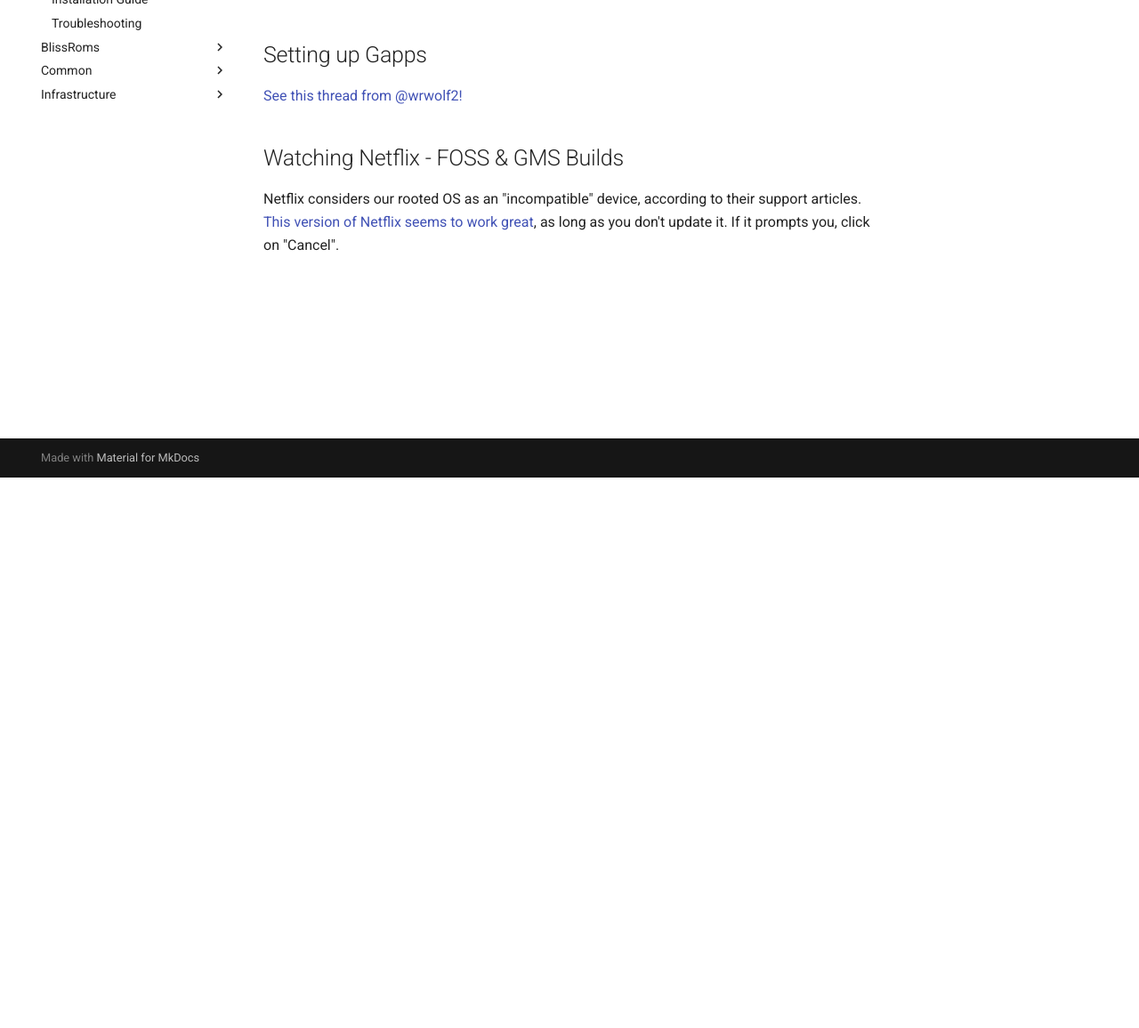
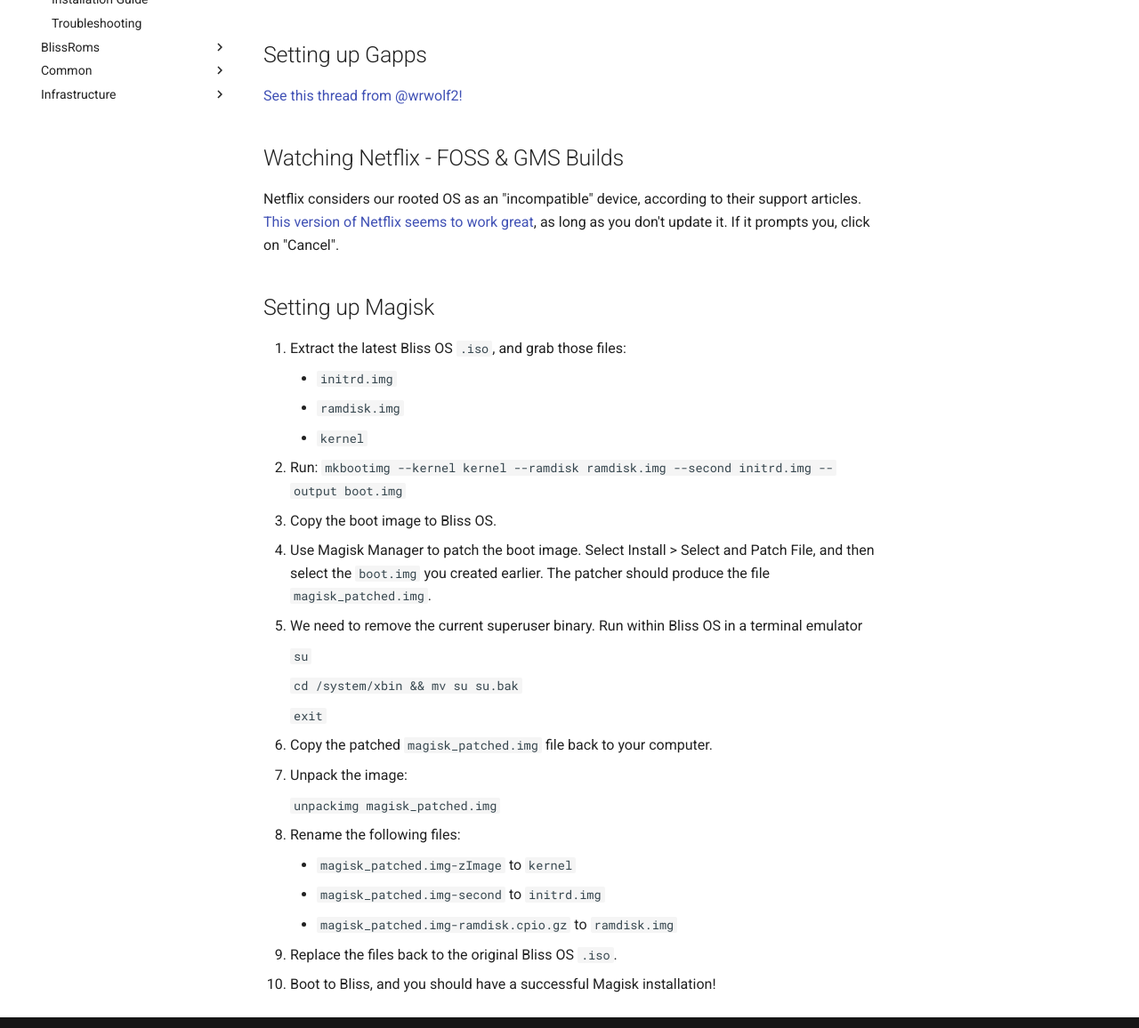
Before and after one commit to BlissRoms/Documentation-old, an MkDocs documentation site: the page built from docs/Bliss OS/extras.md, in a window 1280 px wide and 1400 px high, scrolled down 619 px, cut to the strip 244-1400 px from the top of the window. Shown: the whole strip at 89% size. Built offline with MkDocs 1.6.1 and Material for MkDocs 9.7.7, drawn with Linux system fonts in a browser that asks for light colours.

Commit message:
Bliss OS: Add Magisk installation steps
Original author: Abhishek Kumar
Modified for Linux: Eric Park

Change-Id: I04229a574e84d57bf2deab47525bba42e9a8985c

```diff
--- a/docs/Bliss OS/extras.md
+++ b/docs/Bliss OS/extras.md
@@ -16,3 +16,36 @@ Here's a video tutorial on how to do it properly:
 ## Watching Netflix - FOSS & GMS Builds
 
 Netflix considers our rooted OS as an "incompatible" device, according to their support articles. [This version of Netflix seems to work great](https://www.apkmirror.com/apk/netflix-inc/netflix/netflix-4-16-1-build-15145-release/), as long as you don't update it. If it prompts you, click on "Cancel".
+
+
+## Setting up Magisk
+
+1. Extract the latest Bliss OS `.iso`, and grab those files:
+    * `initrd.img`
+    * `ramdisk.img`
+    * `kernel`
+2. Run:
+    `mkbootimg --kernel kernel --ramdisk ramdisk.img --second initrd.img --output boot.img`
+3. Copy the boot image to Bliss OS.
+4. Use Magisk Manager to patch the boot image. Select Install > Select and Patch File, and then select the `boot.img` you created earlier. The patcher should produce the file `magisk_patched.img`.
+5. We need to remove the current superuser binary. Run within Bliss OS in a terminal emulator
+
+    `su`
+
+    `cd /system/xbin && mv su su.bak`
+
+    `exit`
+
+6. Copy the patched `magisk_patched.img` file back to your computer.
+7. Unpack the image:
+
+    `unpackimg magisk_patched.img`
+
+8. Rename the following files:
+
+    - `magisk_patched.img-zImage` to `kernel`
+    - `magisk_patched.img-second` to `initrd.img`
+    - `magisk_patched.img-ramdisk.cpio.gz` to `ramdisk.img`
+
+9. Replace the files back to the original Bliss OS `.iso`.
+10. Boot to Bliss, and you should have a successful Magisk installation!
```
